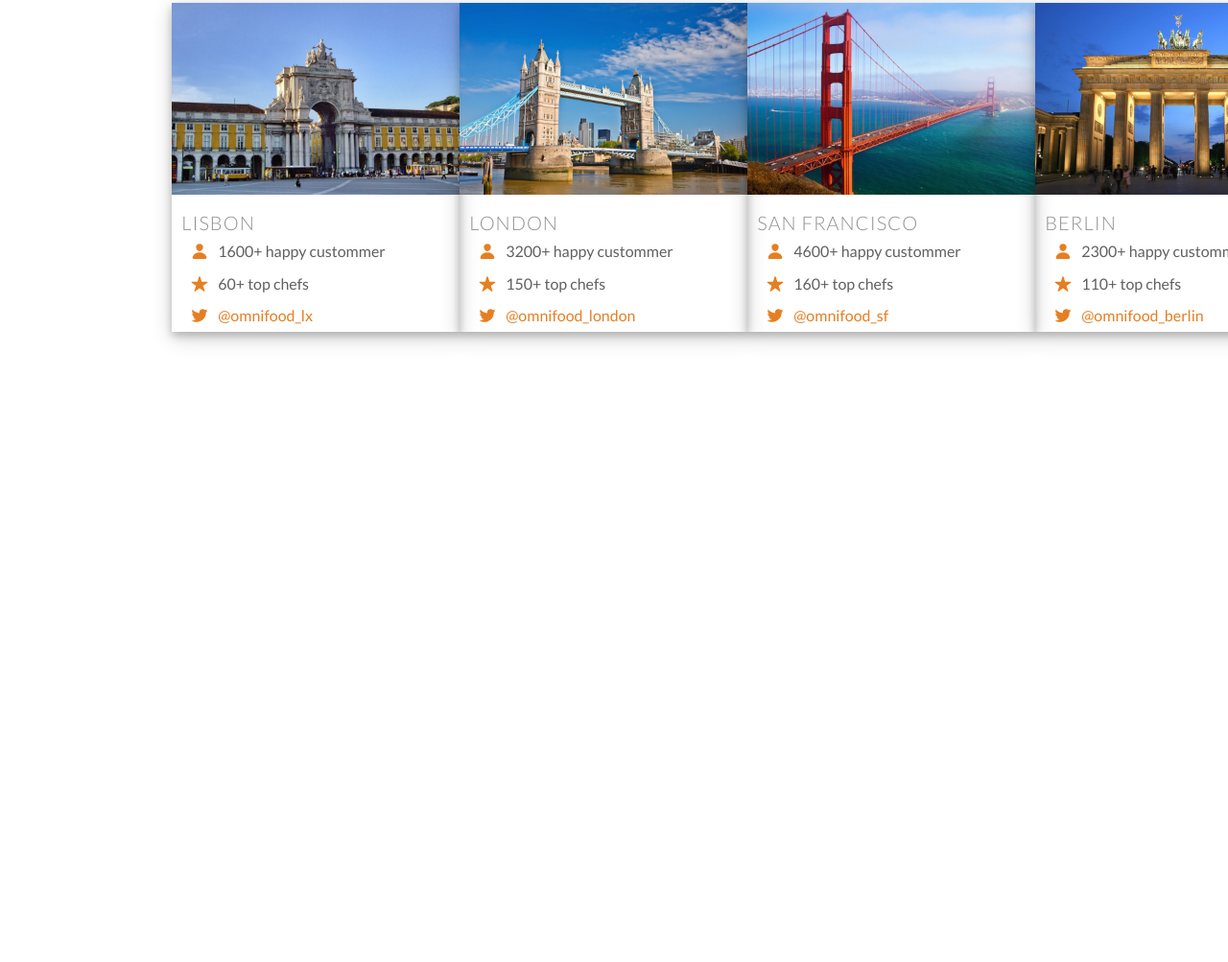
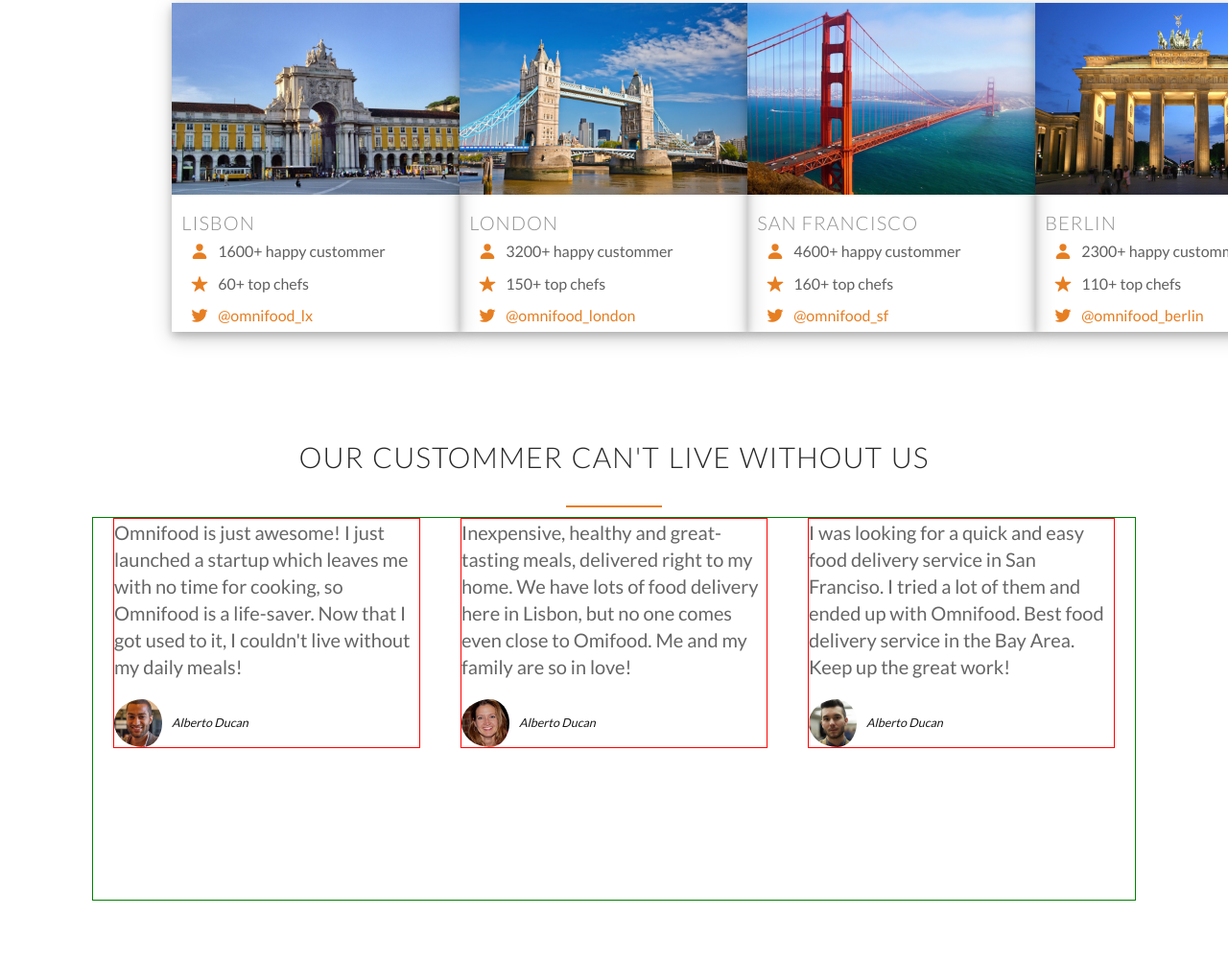
Before and after one commit to bidodev/omnifood, a website: page src/index.html in a window 1280 px wide. Shown: the part 2809-3812 px from the top of the page at 96% size. Before the commit the page ends 3200 px from the top, so only its background shows below. Drawn offline with nearby package versions, Linux system fonts and the light colour scheme.

Commit message:
building the customer testimoniais

```diff
--- a/package.json
+++ b/package.json
@@ -7,7 +7,7 @@
     "start": "run-p liveserver watch:styles",
     "build": "run-s clean clean:styles build:styles prefix:css copy",
     "deploy": "run-s build publish",
-    "liveserver": "live-server src",
+    "liveserver": "live-server --browser=firefox src",
     "build:styles": "sass src/scss/main.scss:src/styles/style.css",
     "watch:styles": "sass src/scss/main.scss:src/styles/style.css --watch",
     "prefix:css": "postcss --use autoprefixer -b 'last 10 versions' src/styles/style.css -o src/styles/style.css",
--- a/src/index.html
+++ b/src/index.html
@@ -249,6 +249,54 @@
         </div>
       </div>
     </section>
+
+    <!-- custommer testimonials -->
+    <section class="cust-testimonials">
+      <h2>Our custommer can't live without us</h2>
+      <div class="y">
+        <div class="testimonial-box">
+          <blockquote>
+            Omnifood is just awesome! I just launched a startup which leaves me
+            with no time for cooking, so Omnifood is a life-saver. Now that I
+            got used to it, I couldn't live without my daily meals!
+          </blockquote>
+          <div class="testimonial-box-client">
+            <img src="" alt="" />
+            <cite
+              ><img src="./images/customer-1.jpg" alt="" srcset="" />Alberto
+              Ducan</cite
+            >
+          </div>
+        </div>
+        <div class="testimonial-box">
+          <blockquote>
+            Inexpensive, healthy and great-tasting meals, delivered right to my
+            home. We have lots of food delivery here in Lisbon, but no one comes
+            even close to Omifood. Me and my family are so in love!
+          </blockquote>
+          <div class="testimonial-box-client">
+            <img src="" alt="" />
+            <cite
+              ><img src="./images/customer-2.jpg" alt="" srcset="" />Alberto
+              Ducan</cite
+            >
+          </div>
+        </div>
+        <div class="testimonial-box">
+          <blockquote>
+            I was looking for a quick and easy food delivery service in San
+            Franciso. I tried a lot of them and ended up with Omnifood. Best
+            food delivery service in the Bay Area. Keep up the great work!
+          </blockquote>
+          <div class="testimonial-box-client">
+            <cite
+              ><img src="./images/customer-3.jpg" alt="" srcset="" />Alberto
+              Ducan</cite
+            >
+          </div>
+        </div>
+      </div>
+    </section>
     <script src="./scripts/index.js"></script>
     <script src="https://unpkg.com/ionicons@5.0.0/dist/ionicons.js"></script>
   </body>
--- a/src/scss/components/_button.scss
+++ b/src/scss/components/_button.scss
@@ -42,6 +42,3 @@
     color: #f1f1f1;
   }
 }
-
-.person-outline {
-}
--- a/src/scss/layout/_sections.scss
+++ b/src/scss/layout/_sections.scss
@@ -228,3 +228,38 @@
     color: #606060;
   }
 }
+
+/// Returns
+.testimonial-box {
+  border: 1px solid red;
+  width: 25vw;
+  height: 30vh;
+  display: flex;
+  flex-direction: column;
+  justify-content: space-between;
+}
+
+.y {
+  display: flex;
+  justify-content: space-around;
+  width: 85vw;
+  height: 50vh;
+  border: 1px solid green;
+  margin: 0 auto;
+}
+
+cite {
+  display: flex;
+  align-items: center;
+  img {
+    padding-right: 1rem;
+    height: 50px;
+    width: auto;
+    border-radius: 50%;
+  }
+}
+
+blockquote {
+  font-size: 2rem;
+  color: #666;
+}
```
Also changed, not shown: src/styles/style.css, 2 other files.
